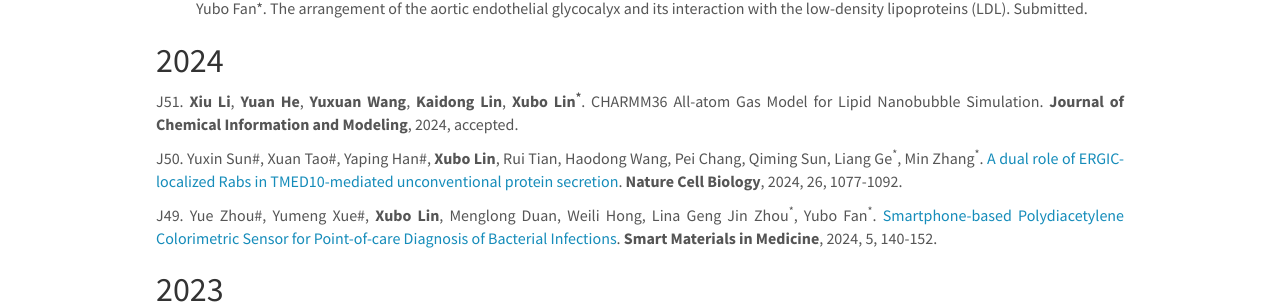
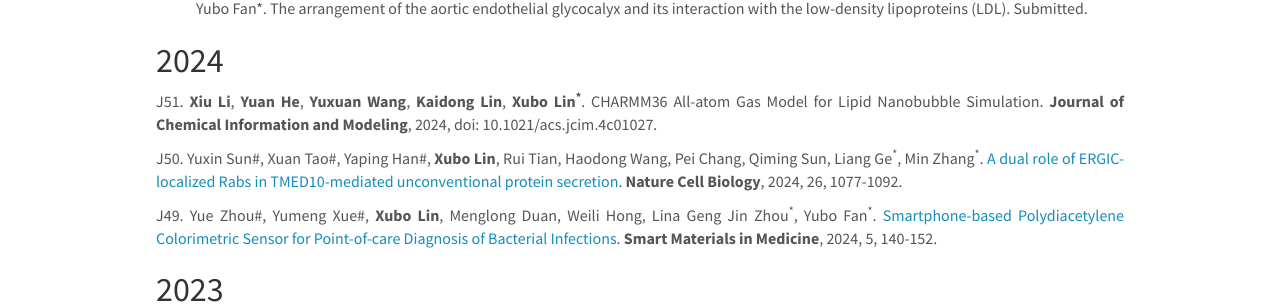
Before and after one commit to linxubo/linxubo.github.io, a Jekyll site: the page built from _pages/publications.md, in a window 1280 px wide and 900 px high, scrolled down 568 px. Shown: the part 146-454 px from the top of the window. Built offline with Jekyll 4.4.1, drawn with Linux system fonts in a browser that asks for light colours; nearby versions of some CDN libraries; a script that is not in the unit is left out.

Commit message:
Update publications.md

```diff
--- a/_pages/publications.md
+++ b/_pages/publications.md
@@ -24,7 +24,7 @@ Jump to: **[Book Chapters](#Book Chapters), [Others](#Others), [2024](#2024), [2
 5. Hongyan Kang#* Guiqin Yan#, **Xiaoqian Lin#**, Jiaxin Yin, Jiao Liu, Zhilan Deng, Jiaxin Guo, Jinyan Lu, **Xubo Lin**, Anqiang Sun, Xiaoyan Deng, Yubo Fan*. The arrangement of the aortic endothelial glycocalyx and its interaction with the low-density lipoproteins (LDL). Submitted.
 
 ## 2024
-J51. **Xiu Li**, **Yuan He**, **Yuxuan Wang**, **Kaidong Lin**, **Xubo Lin<sup>*</sup>**. CHARMM36 All-atom Gas Model for Lipid Nanobubble Simulation. **Journal of Chemical Information and Modeling**, 2024, accepted.
+J51. **Xiu Li**, **Yuan He**, **Yuxuan Wang**, **Kaidong Lin**, **Xubo Lin<sup>*</sup>**. CHARMM36 All-atom Gas Model for Lipid Nanobubble Simulation. **Journal of Chemical Information and Modeling**, 2024, doi: 10.1021/acs.jcim.4c01027.
 
 J50. Yuxin Sun#, Xuan Tao#, Yaping Han#, **Xubo Lin**, Rui Tian, Haodong Wang, Pei Chang, Qiming Sun, Liang Ge<sup>*</sup>, Min Zhang<sup>*</sup>. [A dual role of ERGIC-localized Rabs in TMED10-mediated unconventional protein secretion](https://www.nature.com/articles/s41556-024-01445-4). **Nature Cell Biology**, 2024, 26, 1077-1092.
 
```
